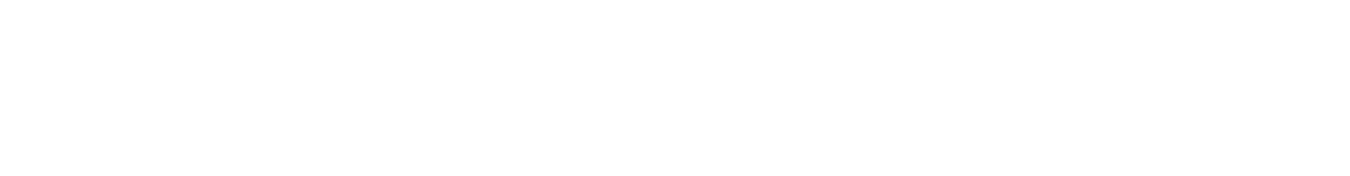
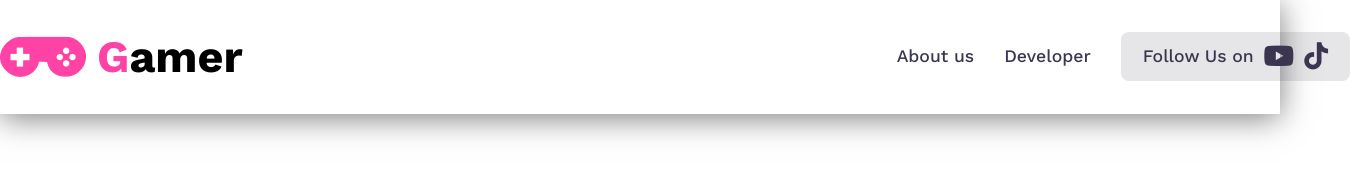
Before and after one commit to asifulislamstudio/gamer, a plain HTML site: page index.html in a window 1280 px wide. Shown: the whole page, 1350 px wide, since content can reach past the window. Drawn offline with nearby package versions, Linux system fonts and the light colour scheme.

Commit message:
header section done

```diff
--- a/index.html
+++ b/index.html
@@ -4,10 +4,69 @@
     <meta charset="UTF-8">
     <meta http-equiv="X-UA-Compatible" content="IE=edge">
     <meta name="viewport" content="width=device-width, initial-scale=1.0">
+    <!--
+        google fonts
+     -->
+     <link rel="preconnect" href="https://fonts.googleapis.com">
+    <link rel="preconnect" href="https://fonts.gstatic.com" crossorigin>
+    <link href="https://fonts.googleapis.com/css2?family=Work+Sans:wght@100;200;300;400;500;600;700;800;900&display=swap" rel="stylesheet">
+    <!--
+        font awsome kit
+     -->
+    <script src="https://kit.fontawesome.com/86987497d4.js" crossorigin="anonymous"></script>
+    <!--
+        main css file
+     -->
     <link rel="stylesheet" href="styles/gamer.css">
     <title>Gamer Zone </title>
 </head>
 <body>
+    <!--
+        header section start here
+    -->
+    <header>
+        <section>
+            <nav>
+                <div class="logo">
+                    <img  src="images/Frame.png"  id="logo" alt="">
+                    <h2 class="logo-name">
+                        <span class="primary-color">G</span>amer
+                    </h2>
+                </div>
+                <ul class="menu">
+                    <li class="menu-items"><a href="#">About us</a></li>
+                    <li class="menu-items"><a href="#">Developer</a></li>
+                    <li class="menu-items follow button">
+                        <button class="follow-btn">
+                            Follow Us on
+                            <i class="fa-brands fa-youtube"></i>
+                            <i class="fa-brands fa-tiktok"></i>
+                          </button>
+                    </li>
+                </ul>
+            </nav>
+        </section>
+    </header>
+    <!--
+        header section end here
+     -->
+     <!--
+         main section start here
+      -->
+      <main>
 
+      </main>
+      <!--
+          main section end here
+       -->
+       <!--
+           footer section start here
+        -->
+        <footer>
+
+        </footer>
+        <!--
+            footer section end here
+         -->
 </body>
 </html>
--- a/styles/gamer.css
+++ b/styles/gamer.css
@@ -0,0 +1,82 @@
+*{
+    margin: 0;
+    padding: 0;
+    box-sizing: border-box;
+    font-family: 'Work Sans', sans-serif;
+}
+/*
+ shared style
+ */
+
+.primary-color{
+    color: #ff42a5;
+}
+
+
+ /*
+ shared style end here
+*/
+
+section{
+    width: 1350px;
+    margin: 0px auto;
+
+}
+
+header{
+background-color: #fff;
+padding: 30px 0px;
+border-bottom: 1px solid transparent;
+box-shadow: 0px 4px 30px 0px rgba(0, 0, 0, 0.5);
+}
+
+nav{
+    display: flex;
+    align-items: center;
+    justify-content: space-between;
+}
+
+.logo{
+    display: flex;
+    align-items: center;
+    gap: 0px 10px;
+}
+
+.logo-name{
+font-size: 2.8rem;
+font-weight: 700;
+}
+
+.menu{
+    list-style: none;
+    display: flex;
+    align-items: center;
+}
+.menu-items a{
+    text-decoration: none;
+    margin-left: 30px;
+    color: #3C354F;
+    text-align: center;
+    font-size: 1.1rem;
+    font-weight: 500;
+
+}
+
+.follow-btn{
+    border-radius: 8px;
+    background: rgba(11, 2, 35, 0.10);
+    border: none;
+    color: #3C354F;
+    text-align: center;
+    font-size: 1.1rem;
+    font-weight: 500;
+    padding: 11px 22px;
+    margin-left: 30px;
+    display: flex;
+    align-items: center;
+    justify-content: space-evenly;
+}
+.fa-brands{
+    font-size: 1.7rem;
+    margin-left: 10px;
+}
```
